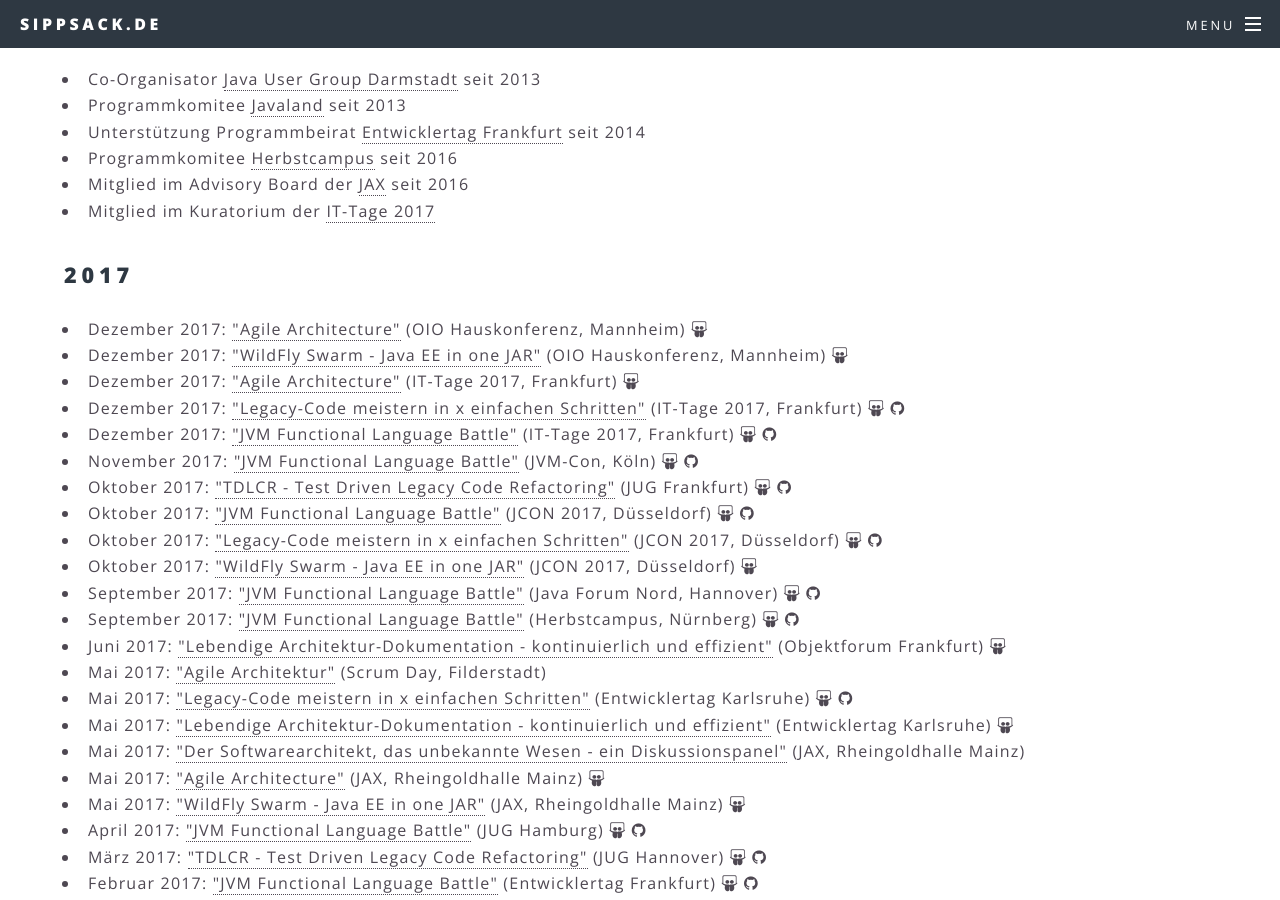
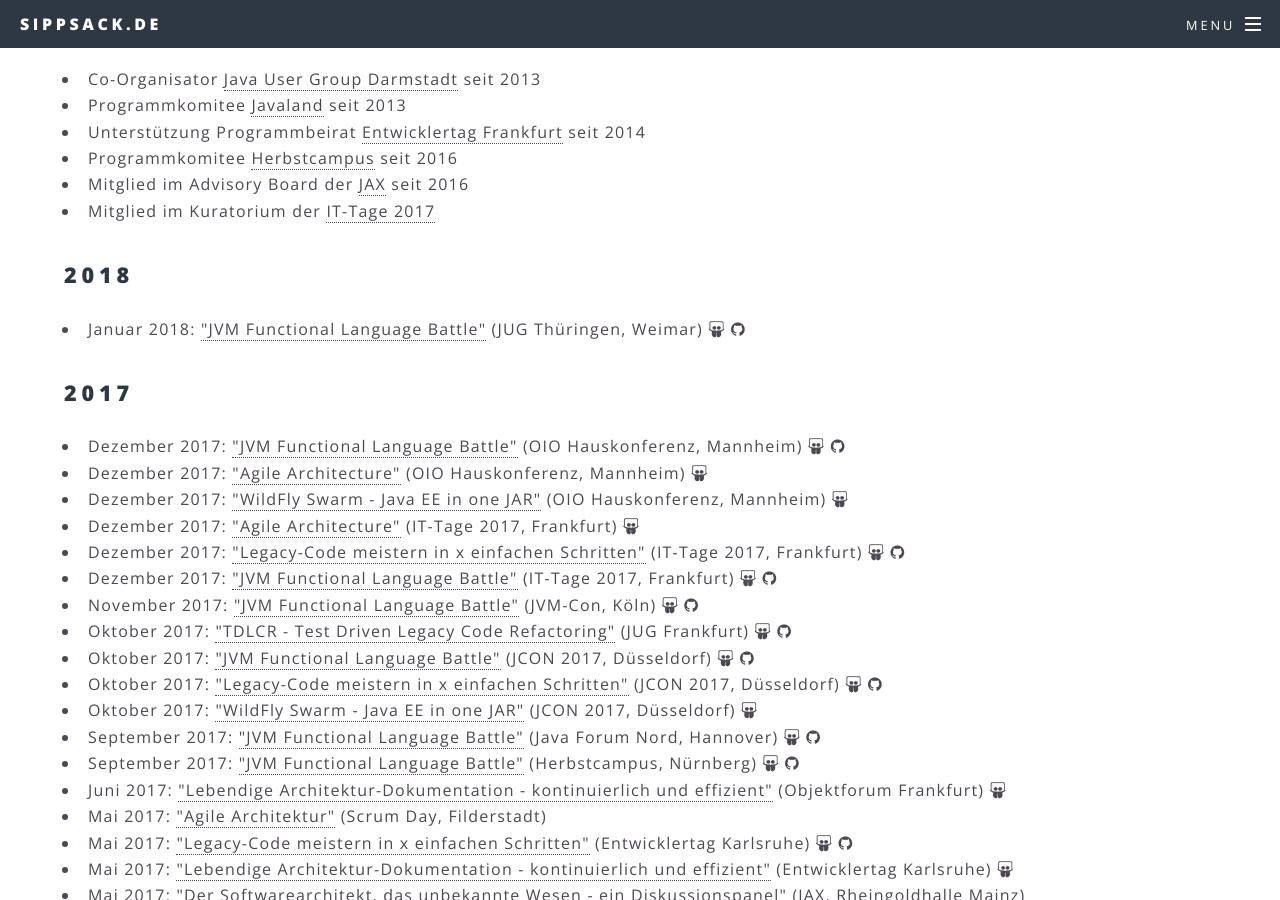
Before and after one commit to sippsack/sippsack.github.io, a Jekyll site: the page built from talks.md, in a window 1280 px wide and 900 px high, scrolled down 435 px. Built offline with Jekyll 4.4.1, drawn with Linux system fonts in a browser that asks for light colours.

Commit message:
added heise article and january talk

```diff
--- a/_data/publications.yaml
+++ b/_data/publications.yaml
@@ -1,3 +1,8 @@
+2018:
+  - Januar:
+    - publisher: heise Developer
+      title: "Die jungen Wilden: JavaLand"
+      link: https://www.heise.de/developer/artikel/Die-jungen-Wilden-JavaLand-3937256.html
 2017:
   - September:
     - publisher: jaxenter.com
--- a/_data/talks.yaml
+++ b/_data/talks.yaml
@@ -1,5 +1,19 @@
+2018:
+  - Januar:
+    - conference: JUG Thüringen
+      title: JVM Functional Language Battle
+      location: Weimar
+      link: https://www.meetup.com/jugthde/events/239506359/
+      slides: https://www.oio.de/m/konf/vortraege/JavaForumNord_JVM-Functional-Language-Battle_Falk%20Sippach.pdf
+      sourcecode: https://github.com/sippsack/jvm-functional-language-battle
 2017:
   - Dezember:
+    - conference: OIO Hauskonferenz
+      title: JVM Functional Language Battle
+      location: Mannheim
+      link: https://www.oio.de/news/java-xml-hauskonferenz-oio-mannheim-2017.htm
+      slides: https://www.oio.de/m/konf/vortraege/JavaForumNord_JVM-Functional-Language-Battle_Falk%20Sippach.pdf
+      sourcecode: https://github.com/sippsack/jvm-functional-language-battle
     - conference: OIO Hauskonferenz
       title: Agile Architecture
       location: Mannheim
```
